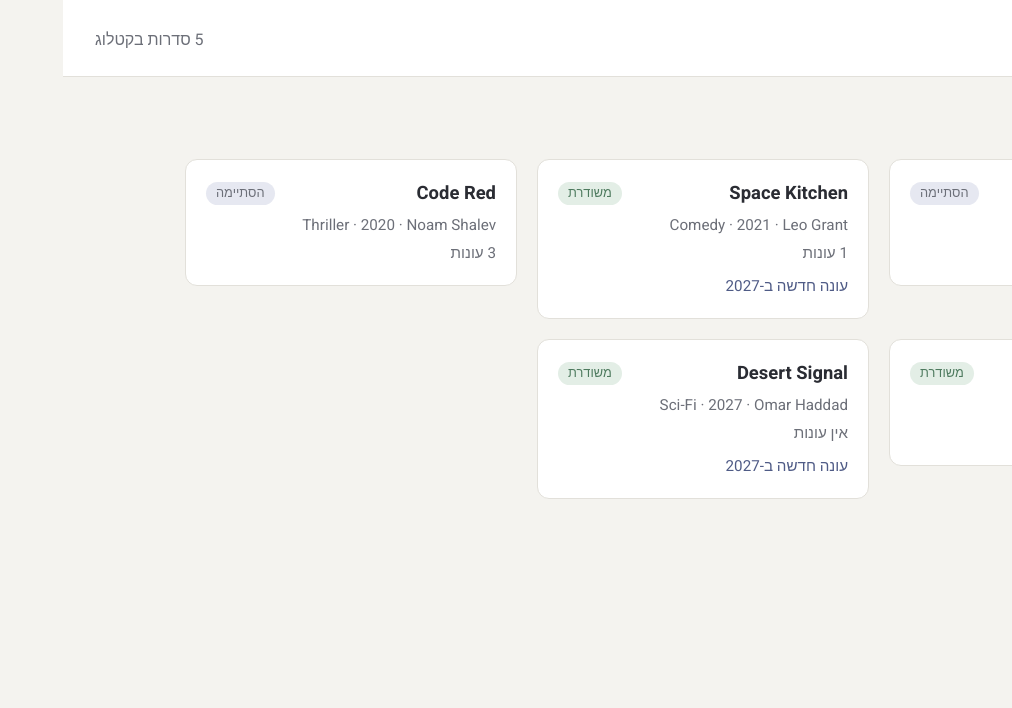
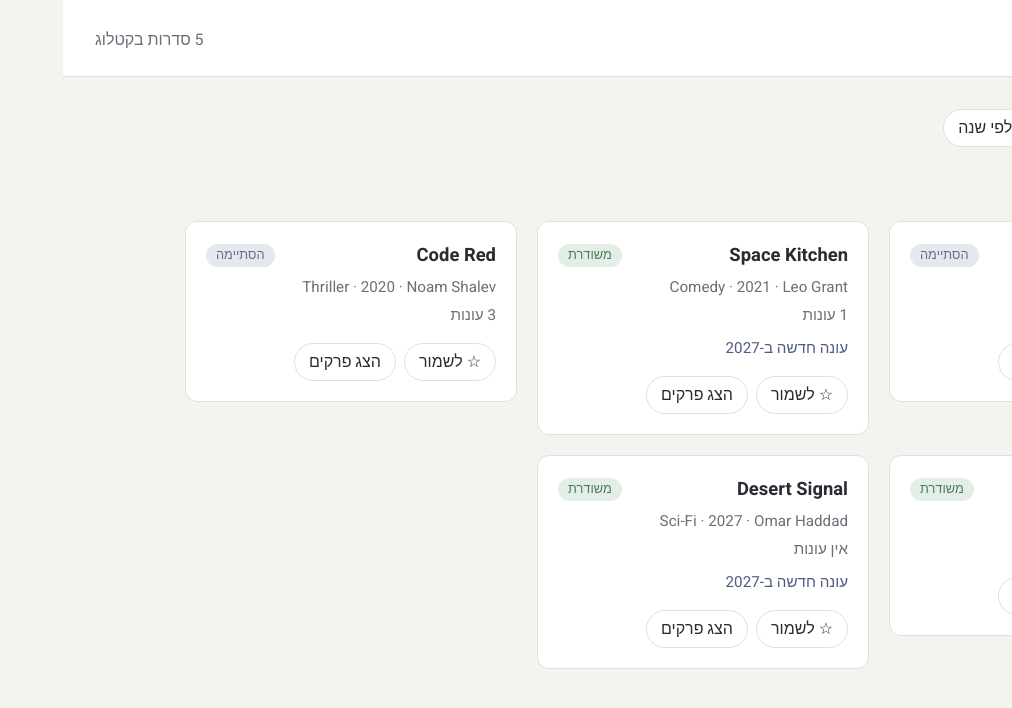
Before and after one commit to aseelmontherr/series-react, a React (Vite) app: page / in a window 1280 px wide. Shown: the top 708 px of the page, without its empty margins (268-1280 px from the left). Built offline with nearby package versions, Linux system fonts and the light colour scheme.

Commit message:
Add part C: state and events

```diff
--- a/src/App.jsx
+++ b/src/App.jsx
@@ -1,9 +1,27 @@
 
+import { useState } from "react";
 import Header from "./components/Header";
 import SeriesList from "./components/SeriesList";
 import { platform, series } from "./data/series.js";
 
 function App() {
+  const [onlyRunning, setOnlyRunning] = useState(false);
+  const [sortByYear, setSortByYear] = useState(false);
+
+  let displayedSeries = [...series];
+
+  if (onlyRunning) {
+    displayedSeries = displayedSeries.filter(
+      item => item.ended === false
+    );
+  }
+
+  if (sortByYear) {
+    displayedSeries.sort(
+      (a, b) => a.startYear - b.startYear
+    );
+  }
+
   return (
     <>
       <Header
@@ -12,11 +30,29 @@ function App() {
       />
 
       <main className="page">
+
+        <div className="toolbar">
+          <button
+            className={onlyRunning ? "btn btn--active" : "btn"}
+            onClick={() => setOnlyRunning(!onlyRunning)}
+          >
+            רק סדרות משודרות
+          </button>
+
+          <button
+            className={sortByYear ? "btn btn--active" : "btn"}
+            onClick={() => setSortByYear(!sortByYear)}
+          >
+            מיון לפי שנה
+          </button>
+        </div>
+
         <h2 className="page__title">
-          הסדרות ({series.length})
+          הסדרות ({displayedSeries.length})
         </h2>
 
-        <SeriesList series={series} />
+        <SeriesList series={displayedSeries} />
+
       </main>
     </>
   );
--- a/src/components/SeriesCard.jsx
+++ b/src/components/SeriesCard.jsx
@@ -1,3 +1,6 @@
+import { useState } from "react";
+import SeasonList from "./SeasonList";
+
 function SeriesCard({
   title,
   genre,
@@ -7,8 +10,10 @@ function SeriesCard({
   nextYear,
   seasons
 }) {
+  const [saved, setSaved] = useState(false);
+  const [showEpisodes, setShowEpisodes] = useState(false);
   return (
-    <article className="series-card">
+    <article className={`series-card ${saved ? "series-card--saved" : ""}`}>
       <div className="series-card__top">
         <h2 className="series-card__title">{title}</h2>
 
@@ -38,6 +43,28 @@ function SeriesCard({
           עונה חדשה ב-{nextYear}
         </p>
       )}
+
+
+<div className="series-card__actions">
+  <button
+    className="btn"
+    onClick={() => setSaved(!saved)}
+  >
+    {saved ? "★ שמורה" : "☆ לשמור"}
+  </button>
+
+  <button
+    className="btn"
+    onClick={() => setShowEpisodes(!showEpisodes)}
+  >
+    {showEpisodes ? "הסתר פרקים" : "הצג פרקים"}
+  </button>
+</div>
+
+{showEpisodes && (
+  <SeasonList seasons={seasons} />
+)}
+
     </article>
   );
 }
```
